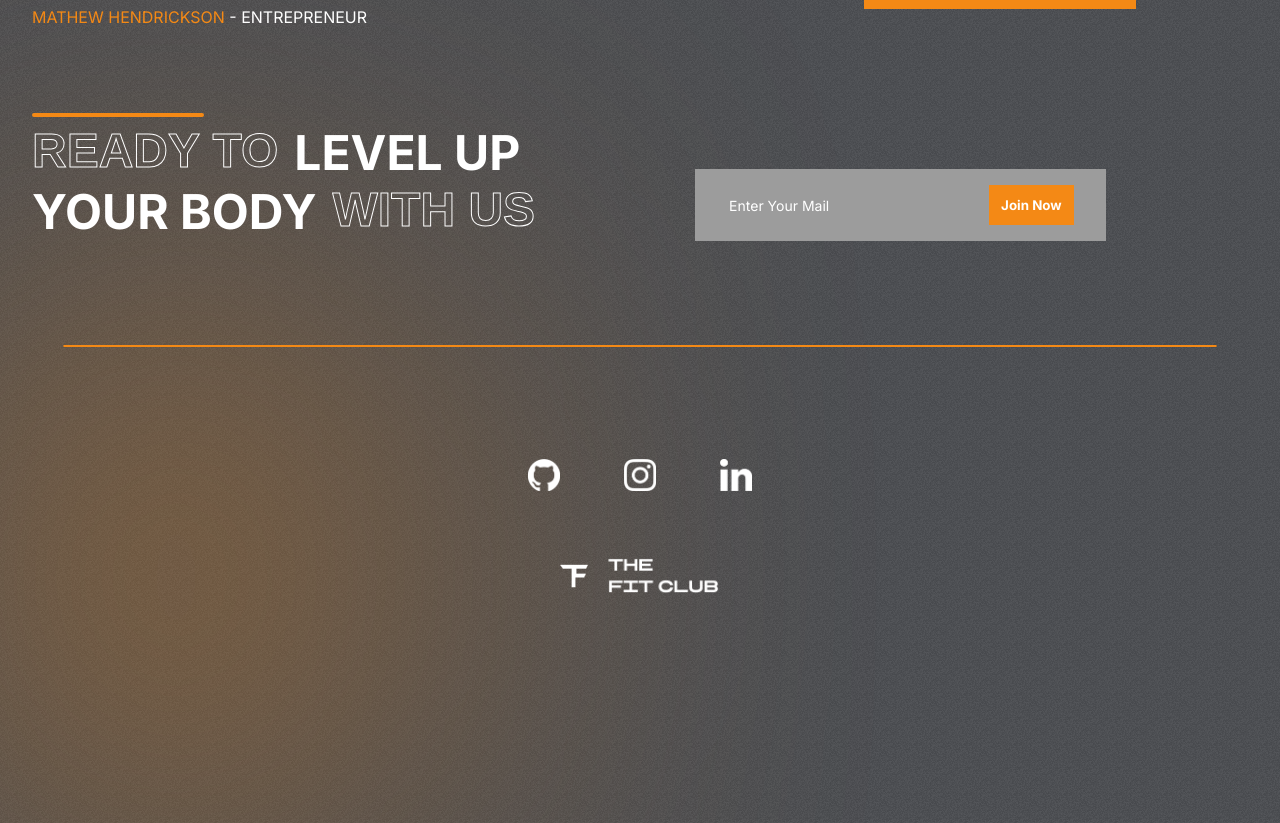
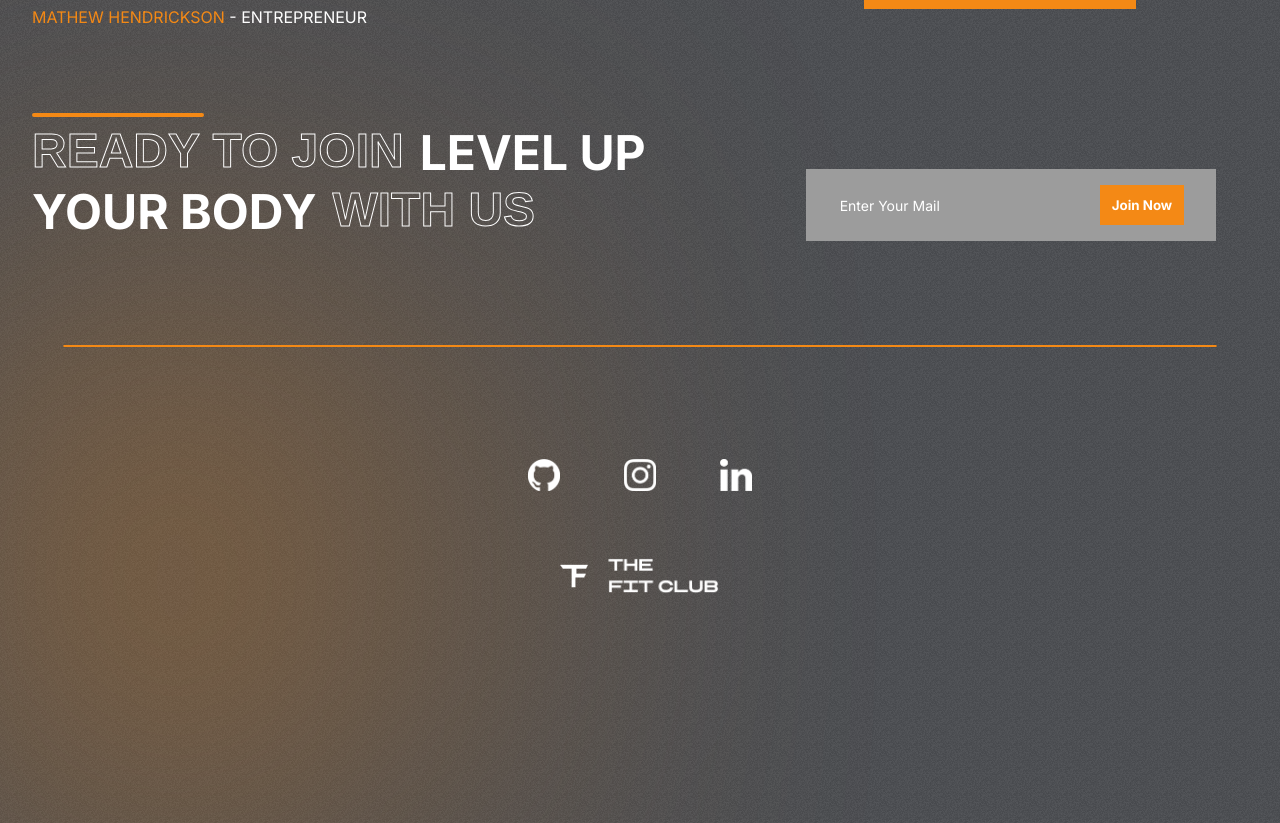
Before and after one commit to SachinUthpala/Fitness-club, a React (Create React App) app: page / in a window 1280 px wide. Shown: the part 2867-3690 px from the top of the page. Built offline with nearby package versions, Linux system fonts and the light colour scheme.

Commit message:
My Commit

```diff
--- a/src/components/Join/Join.jsx
+++ b/src/components/Join/Join.jsx
@@ -24,7 +24,7 @@ const Join = () => {
         <div className="left-j">
         <hr />
             <div>
-                <span className='stroke-text'>READY TO</span>
+                <span className='stroke-text'>READY TO JOIN</span>
                 <span >LEVEL UP</span>
             </div>
             <div>
```
